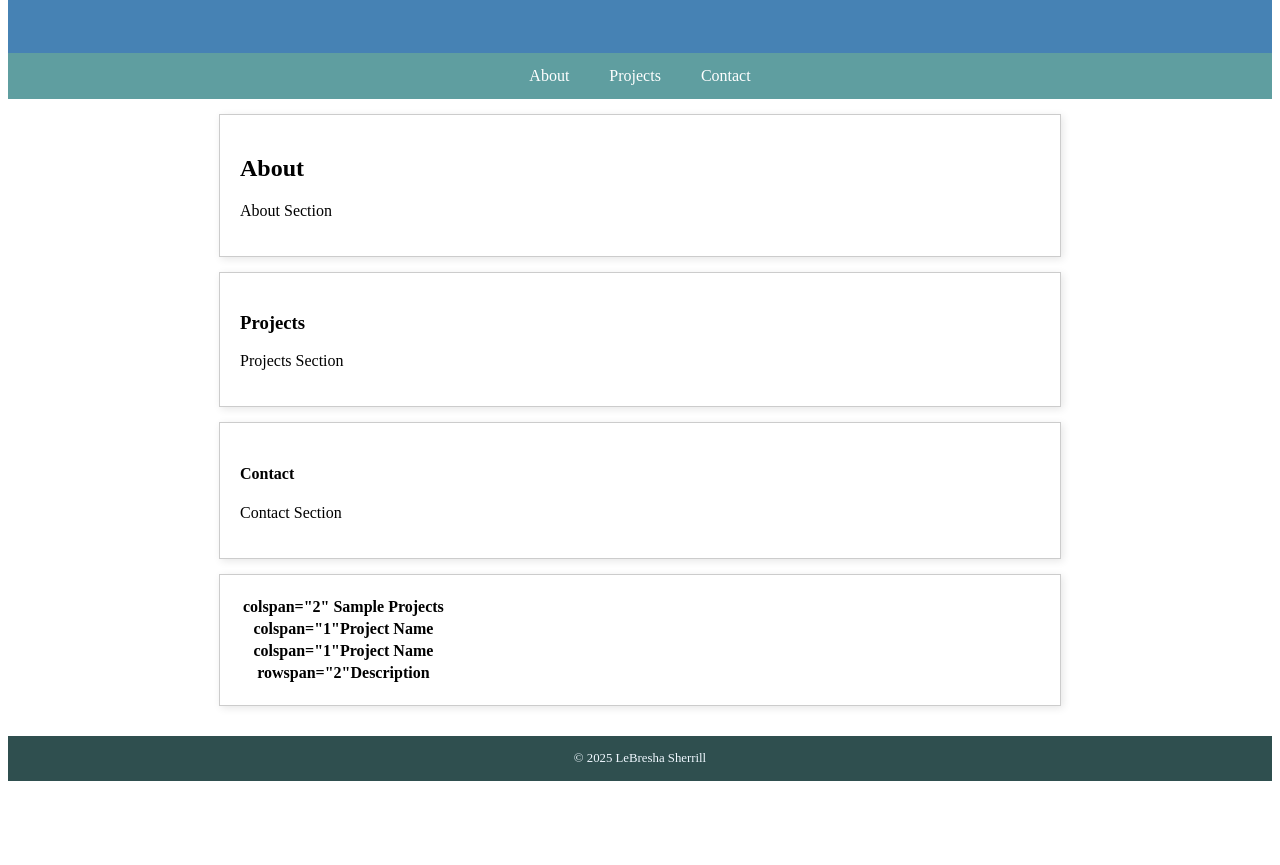
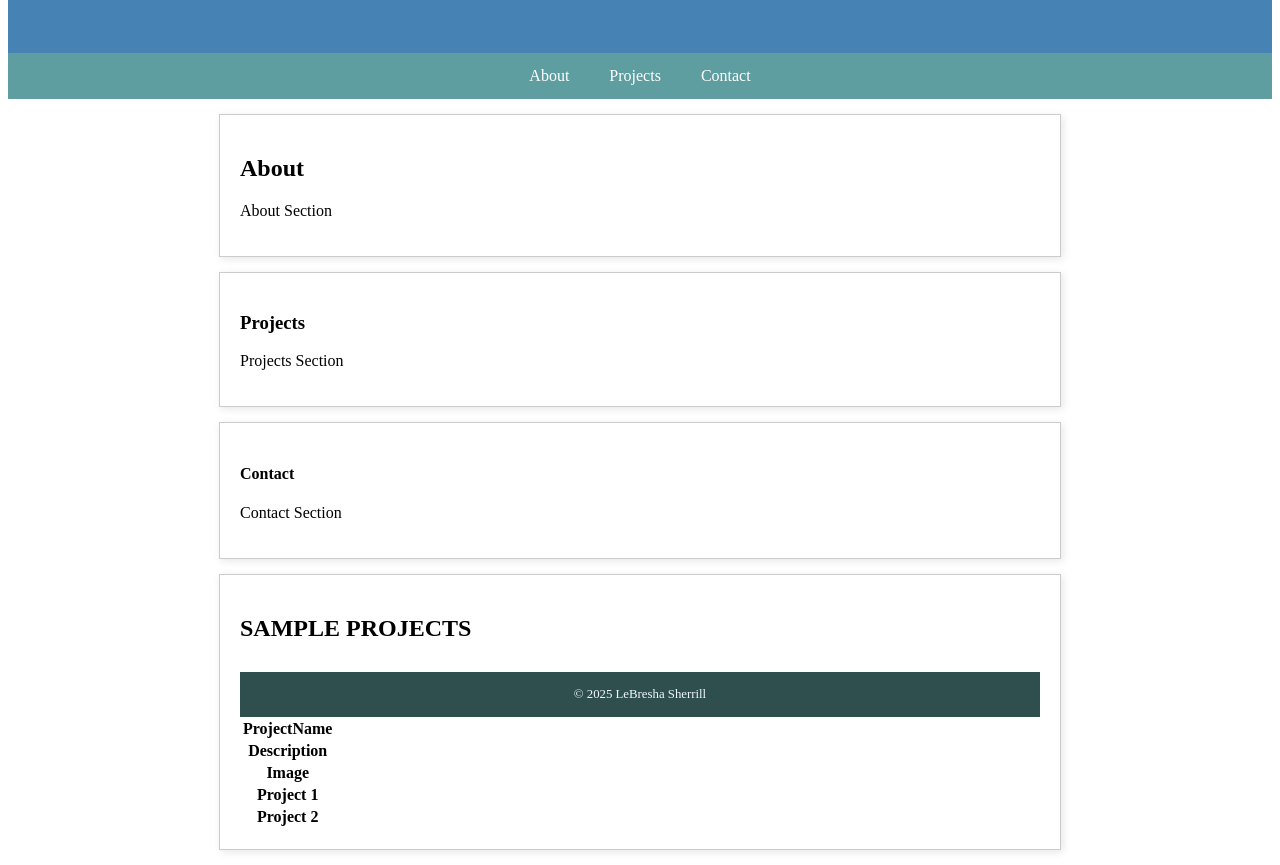
Before and after one commit to Sherrill374/Sherrill374.github.io, a plain HTML site: page index.html in a window 1280 px wide. Shown: the part 193-1058 px from the top of the page. Before the commit the page ends 982 px from the top, so only its background shows below. Drawn offline with Linux system fonts and the light colour scheme.

Commit message:
Update index.html

```diff
--- a/index.html
+++ b/index.html
@@ -34,13 +34,23 @@
       <h4>Contact</h4>
       <p>Contact Section</p>
     </section>
-    <section id="projects"> <table>
-     <tr><th>colspan="2" Sample Projects</th></tr>
-      <tr><th>colspan="1"Project Name</th></tr>
-      <tr><th>colspan="1"Project Name</th></tr>
-      <tr><th>rowspan="2"Description</th></tr>
-    </table>
+    <section>
+    <h1>SAMPLE PROJECTS</h1>
 
+    <table>
+      <tr>
+        <th colspan="2">ProjectName</th>
+      </tr>
+      <tr>
+        <th colspan="5">Description</th>
+      </tr>
+      <tr><th colspan"3">Image</th>
+      </tr>
+      <tr> <th rowspan"2">Project 1</th>
+      </tr>
+        <tr> <th rowspan"2">Project 2</th>
+        </tr>
+    </section>
   </main>
 </body>
 <footer>
```
